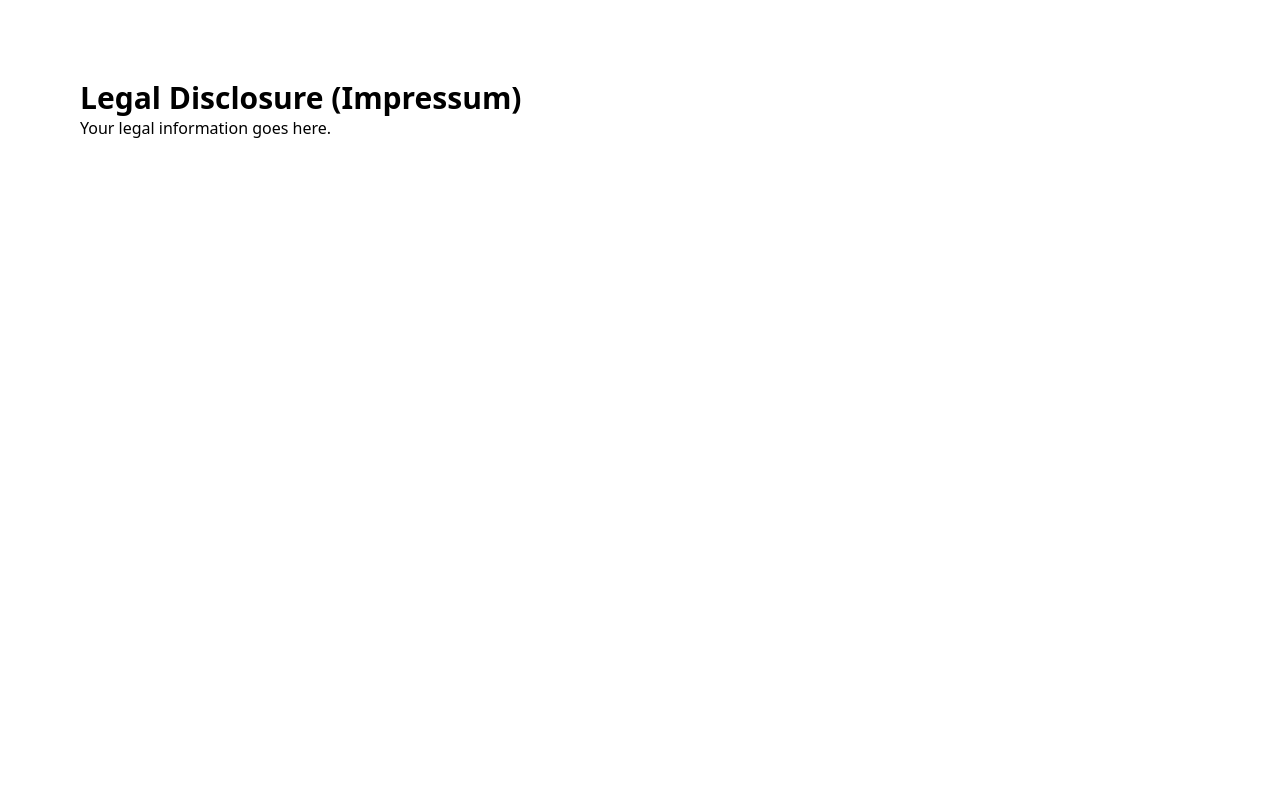
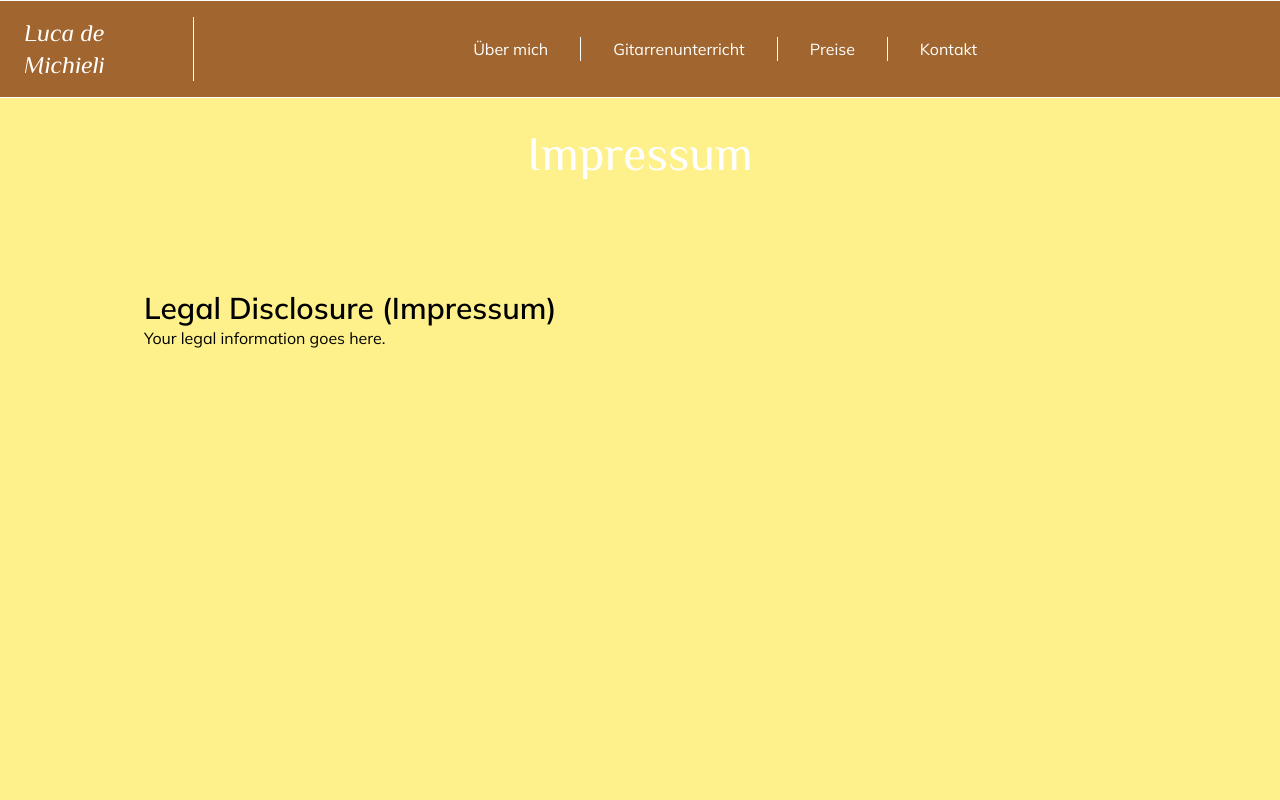
Before and after one commit to CharlotteMarotte/luca-guitar, a React (Vite) app: page /impressum in a window 1280 px wide. Shown: the top 800 px of the page. Built offline with nearby package versions, Linux system fonts and the light colour scheme; a web font is replaced by a local one.

Commit message:
set up routes, working navigation for sections, adjusted scroll behavior for better UX

```diff
--- a/index.html
+++ b/index.html
@@ -1,5 +1,5 @@
 <!doctype html>
-<html lang="en" class="scroll-smooth">
+<html lang="en">
   <head>
     <meta charset="UTF-8" />
     <meta name="viewport" content="width=device-width, initial-scale=1.0" />
--- a/src/components/Layout.jsx
+++ b/src/components/Layout.jsx
@@ -1,25 +1,44 @@
-import { Navbar, Footer } from '@components' // Navbar and Footer components
-import { Welcome, About, Teaching, Pricing, Music, Contact } from '@pages' // All the page components
-import { Link } from 'react-router-dom' // For navigation to Impressum and Privacy pages
+import { useLayoutEffect } from 'react'
+import { useLocation } from 'react-router-dom'
+import { Navbar, Footer } from '@components'
+import { Welcome, About, Teaching, Pricing, Music, Contact } from '@pages'
 
-const Layout = () => {
+const Wrapper = ({ children }) => {
+  const location = useLocation()
+
+  useLayoutEffect(() => {
+    window.scrollTo({ top: 0, left: 0, behavior: 'instant' })
+  }, [location.pathname])
+
+  return children
+}
+
+const Layout = ({ children }) => {
+  const location = useLocation()
+  const isHomePage = location.pathname === '/'
+
   return (
+    <Wrapper>
       <div>
         <Navbar />
-
         <main>
+          {isHomePage ? (
+            <>
               <Welcome />
               <About />
               <Teaching />
               <Pricing />
               <Music />
               <Contact />
+            </>
+          ) : (
+            children
+          )}
         </main>
 
-      <footer>
         <Footer />
-      </footer>
       </div>
+    </Wrapper>
   )
 }
 
--- a/src/components/Navbar.jsx
+++ b/src/components/Navbar.jsx
@@ -1,8 +1,10 @@
 import { useState } from 'react'
-import MenuItem from './MenuItem'
+import { useNavigate } from 'react-router-dom'
+import { MenuItem } from '@components'
 
 const Navbar = () => {
   const [isMobileMenuOpen, setIsMobileMenuOpen] = useState(false)
+  const navigate = useNavigate()
 
   const toggleMobileMenu = () => {
     setIsMobileMenuOpen(!isMobileMenuOpen)
@@ -17,17 +19,28 @@ const Navbar = () => {
   }
 
   const menuItems = [
-    { name: 'Über mich', href: '#about' },
-    { name: 'Gitarrenunterricht', href: '#teaching' },
-    { name: 'Preise', href: '#pricing' },
-    { name: 'Kontakt', href: '#contact' }
+    { name: 'Über mich', href: '/#about' },
+    { name: 'Gitarrenunterricht', href: '/#teaching' },
+    { name: 'Preise', href: '/#pricing' },
+    { name: 'Kontakt', href: '/#contact' }
   ]
+
+  const handleLogoClick = () => {
+    navigate('/')
+  }
 
   return (
     <div className='px-6 py-3 flex flex-wrap place-items-center lg:border-y lg:border-white bg-paarl relative z-10'>
       <section className='relative mx-auto w-full'>
         <nav className='flex justify-between items-center text-white w-full'>
-          <a href='#home' className='text-2xl italic font-heading font-sm mr-8 pr-8 lg:border-r lg:border-white hover:text-amber-500'>
+          <a
+            href='#home'
+            onClick={(e) => {
+              e.preventDefault()
+              handleLogoClick()
+            }}
+            className='text-2xl italic font-heading font-sm mr-8 pr-8 lg:border-r lg:border-white hover:text-amber-500'
+          >
             Luca de Michieli
           </a>
           <div className='hidden lg:flex px-5 lg:px-12 py-6 w-full justify-center'>
--- a/src/components/PageScaffold.jsx
+++ b/src/components/PageScaffold.jsx
@@ -1,6 +1,4 @@
-import { Outlet } from 'react-router-dom'
-
-const PageScaffold = ({ bgColor = 'bg-white', className = '', title }) => {
+const PageScaffold = ({ title, bgColor = 'bg-white', className = '', children }) => {
   return (
     <div className={`${bgColor} min-h-screen font-body ${className}`}>
       {title && (
@@ -8,11 +6,7 @@ const PageScaffold = ({ bgColor = 'bg-white', className = '', title }) => {
           <h1 className='text-4xl sm:text-5xl font-heading text-white'>{title}</h1>
         </div>
       )}
-
-      {/* Render the nested route content here */}
-      <main className='mx-4 lg:px-12'>
-        <Outlet /> {/* This renders the nested route content */}
-      </main>
+      <main className='mx-4 lg:px-12'>{children}</main>
     </div>
   )
 }
--- a/src/components/index.js
+++ b/src/components/index.js
@@ -8,3 +8,4 @@ export { default as ToggleButton } from './ToggleButton'
 export { default as ShapeDivider } from './ShapeDivider'
 export { default as Footer } from './Footer'
 export { default as ContactForm } from './ContactForm'
+export { default as MenuItem } from './MenuItem'
--- a/src/index.css
+++ b/src/index.css
@@ -14,3 +14,8 @@
     color: white;
   }
 }
+
+@tailwind base;
+html {
+  scroll-behavior: smooth;
+}
--- a/src/pages/About.jsx
+++ b/src/pages/About.jsx
@@ -3,7 +3,7 @@ import { PageScaffold } from "@components";
 
 const About = () => {
   return (
-    <PageScaffold bgColor="bg-paarl" title="Über mich">
+    <PageScaffold bgColor="bg-paarl" title="">
       <section
         id="about"
         className="relative text-white py-20 min-h-screen flex items-center justify-center"
--- a/src/pages/LegalDisclosure.jsx
+++ b/src/pages/LegalDisclosure.jsx
@@ -1,9 +1,17 @@
+import { PageScaffold, Layout } from "@components";
+
 const LegalDisclosure = () => {
   return (
-    <section className="relative text-black min-h-screen py-20 md:px-20">
-      <h1 className="text-3xl font-semibold">Legal Disclosure (Impressum)</h1>
-      <p>Your legal information goes here.</p>
-    </section>
+    <Layout>
+      <PageScaffold title="Impressum" bgColor="bg-yellow-200">
+        <section className="relative text-black min-h-screen py-20 md:px-20">
+          <h1 className="text-3xl font-semibold">
+            Legal Disclosure (Impressum)
+          </h1>
+          <p>Your legal information goes here.</p>
+        </section>
+      </PageScaffold>
+    </Layout>
   );
 };
 
--- a/src/pages/Music.jsx
+++ b/src/pages/Music.jsx
@@ -9,10 +9,6 @@ const Music = () => {
   return (
     <PageScaffold title="Meine Musik" bgColor="bg-paarl">
       <section className="relative bg-paarl text-white min-h-screen flex flex-col items-center justify-between">
-        <h1 className="text-3xl sm:text-4xl md:text-5xl font-heading mb-6 text-center">
-          Meine Musik
-        </h1>
-
         <div className="pb-12 md:pb-32 container flex flex-col lg:flex-row items-center justify-center px-8 md:px-20 gap-8 flex-grow">
           <div className="w-full lg:w-1/2 pb-6">
             <div className="relative pb-[56.25%] w-full">
--- a/src/pages/Pricing.jsx
+++ b/src/pages/Pricing.jsx
@@ -27,9 +27,6 @@ const Pricing = () => {
     <PageScaffold title="Preise" bgColor="bg-copper">
       <section id="pricing" className="relative text-white">
         <div className="text-center mx-auto max-w-screen-md mb-8 lg:mb-12">
-          <h2 className="text-3xl sm:text-4xl md:text-5xl font-heading mb-6 text-center">
-            Preise mit und ohne Vertragsbindung
-          </h2>
           <p className="mb-5 font-body text-white sm:text-xl">
             Der Vertrag kann{" "}
             <a
--- a/src/pages/PrivacyPolicy.jsx
+++ b/src/pages/PrivacyPolicy.jsx
@@ -1,8 +1,9 @@
-import { PageScaffold } from "@components";
+import { PageScaffold, Layout } from "@components";
 
 const PrivacyPolicy = () => {
   return (
-    <PageScaffold title="Privacy Policy" bgColor="bg-white">
+    <Layout>
+      <PageScaffold title="Datenschutzerklärung" bgColor="bg-paarl">
         <section className="relative text-black min-h-screen py-20 md:px-20">
           <h1 className="text-3xl font-semibold mb-6">Privacy Policy</h1>
           <p className="mb-4">
@@ -19,6 +20,7 @@ const PrivacyPolicy = () => {
           </p>
         </section>
       </PageScaffold>
+    </Layout>
   );
 };
 
--- a/src/pages/Teaching.jsx
+++ b/src/pages/Teaching.jsx
@@ -1,20 +1,19 @@
+import { MusicNotes } from "@assets";
+import { ShapeDivider, PageScaffold } from "@components";
 import resolveConfig from "tailwindcss/resolveConfig";
 import tailwindConfig from "../../tailwind.config.js";
-import { MusicNotes } from "@assets";
-import { ShapeDivider, PageScaffold } from "@components";
 
 const Teaching = () => {
   const fullConfig = resolveConfig(tailwindConfig);
   const paarlHex = fullConfig.theme.colors.paarl;
 
   return (
-    <PageScaffold title="Gitarrenunterricht" bgColor="bg-paarl">
+    <PageScaffold
+      title="Dein individueller Gitarrenunterricht"
+      bgColor="bg-paarl"
+    >
       <section id="teaching" className="relative text-white pt-16">
         <div className="container mx-auto pb-16 px-6">
-          <h2 className="text-2xl md:text-4xl lg:text-5xl font-heading mb-6 text-center">
-            Dein individueller Gitarrenunterricht
-          </h2>
-
           <div className="gap-6 px-6 md:px-16">
             <div className="flex flex-col-reverse lg:flex-row items-center justify-between w-full gap-12">
               <div className="w-full lg:w-1/2 max-h-[90vh] overflow-hidden rounded-lg shadow-xl">
```
Lines whose indentation alone changed are shown as unchanged.
